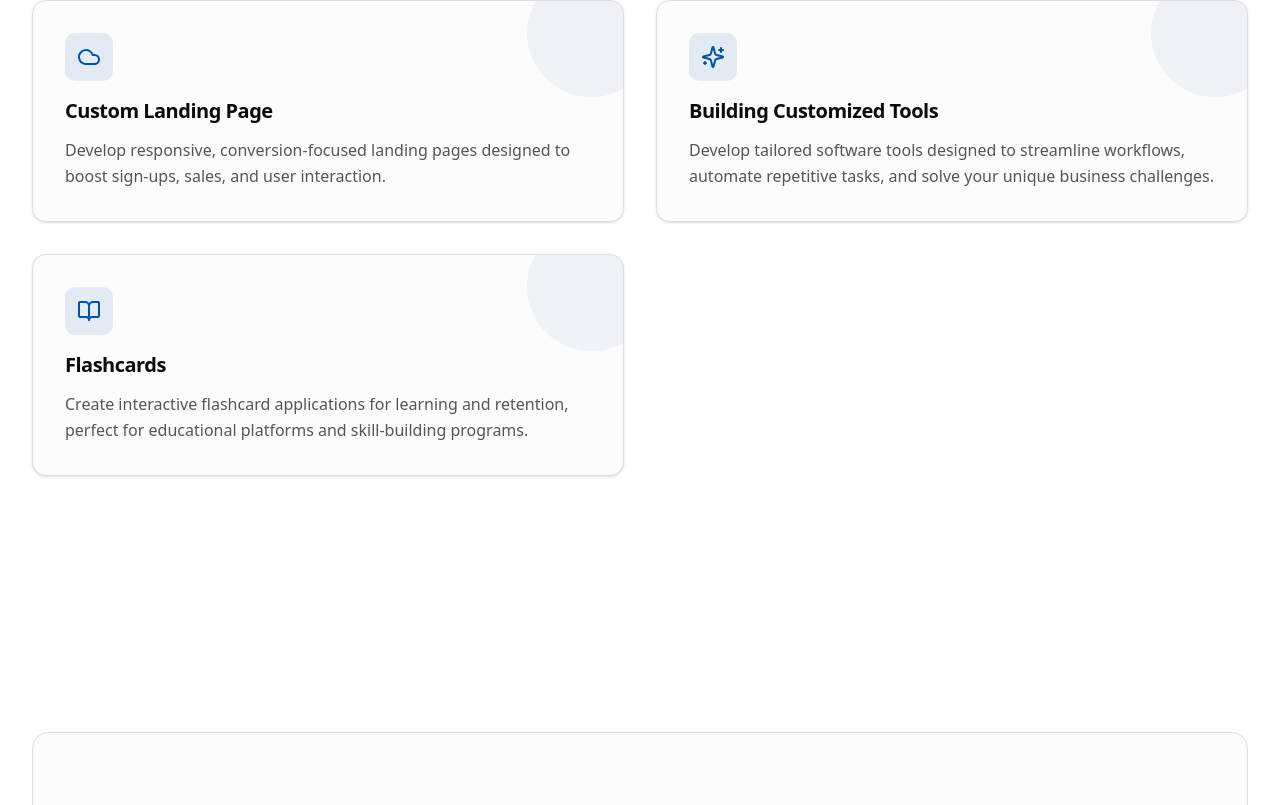
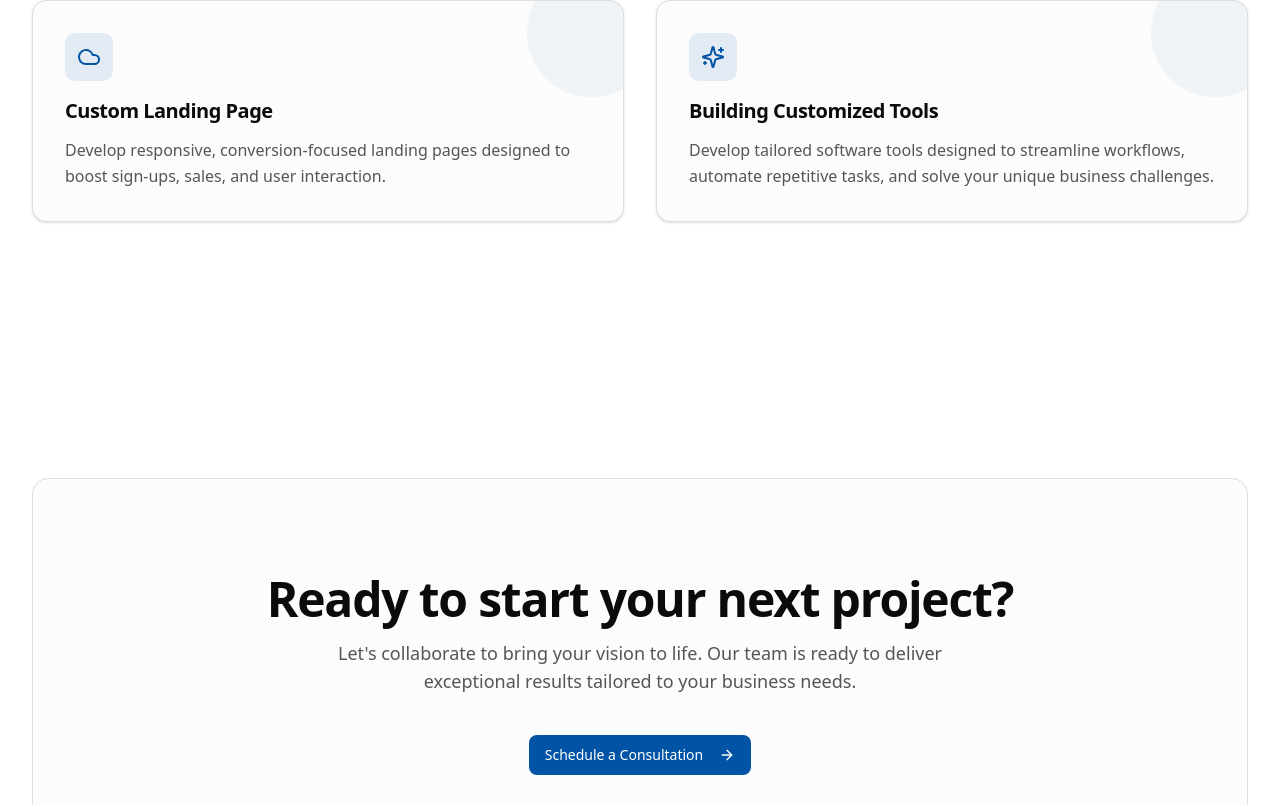
Before and after one commit to pradeeep-s/v0-zuetech-landing-page, a Next.js app: page / in a window 1280 px wide. Shown: the part 1978-2783 px from the top of the page. Built offline with nearby package versions, Linux system fonts and the light colour scheme.

Commit message:
fix: remove Flashcards service from landing page
Update landing page to display four core services only.

Co-authored-by: Pradeep S <62656333+pradeeep-s@users.noreply.github.com>

```diff
--- a/components/services.tsx
+++ b/components/services.tsx
@@ -1,5 +1,5 @@
 import { Card } from "@/components/ui/card"
-import { Code2, Smartphone, Cloud, Sparkles, BookOpen } from "lucide-react"
+import { Code2, Smartphone, Cloud, Sparkles } from "lucide-react"
 
 export function Services() {
   const services = [
@@ -26,12 +26,6 @@ export function Services() {
       title: "Building Customized Tools",
       description:
         "Develop tailored software tools designed to streamline workflows, automate repetitive tasks, and solve your unique business challenges.",
-    },
-    {
-      icon: BookOpen,
-      title: "Flashcards",
-      description:
-        "Create interactive flashcard applications for learning and retention, perfect for educational platforms and skill-building programs.",
     },
   ]
 
```
